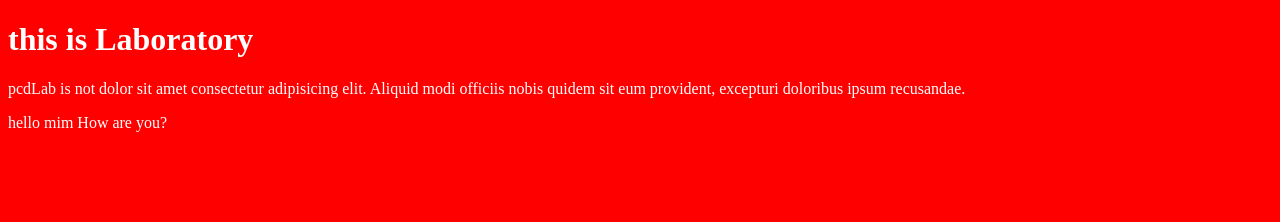
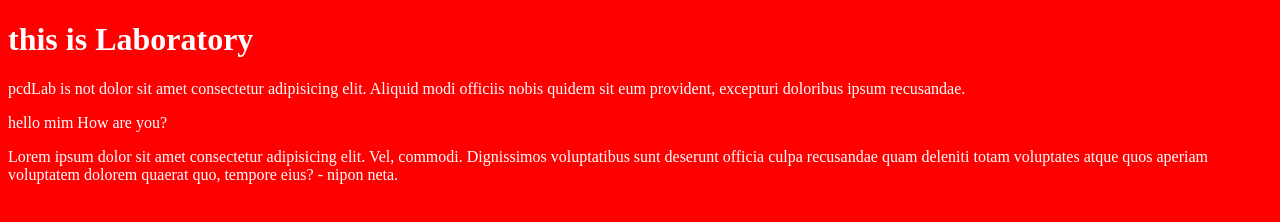
Before and after one commit to hasan-myoffice1/psd-lab, a plain HTML site: page index.html in a window 1280 px wide. Drawn offline with Linux system fonts and the light colour scheme.

Commit message:
home page modified

```diff
--- a/index.html
+++ b/index.html
@@ -15,6 +15,11 @@
 
     <p>hello mim How are you?</p>
 
+    <div>
+        Lorem ipsum dolor sit amet consectetur adipisicing elit. Vel, commodi. Dignissimos voluptatibus sunt deserunt officia culpa recusandae quam deleniti totam voluptates atque quos aperiam voluptatem dolorem quaerat quo, tempore eius?
+        - nipon neta.
+    </div>
+
 </body>
 
 </html>
```
